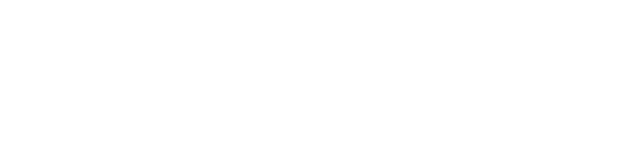
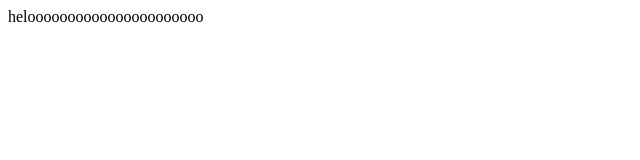
Before and after one commit to SHIARJEOLATIVERNSTOVATERAPTICKBARYPINEU/dagbjorthuangington.github.io, a plain HTML site: page index.html in a window 1280 px wide. Shown: the whole page, without its empty margins (0-640 px from the left). Drawn offline with Linux system fonts and the light colour scheme.

Commit message:
Update index.html

```diff
--- a/index.html
+++ b/index.html
@@ -1,5 +1,5 @@
 <html>
   <body>
-    <p></p>
+    <p>heloooooooooooooooooooooo</p>
   </body>
 </html>
```
